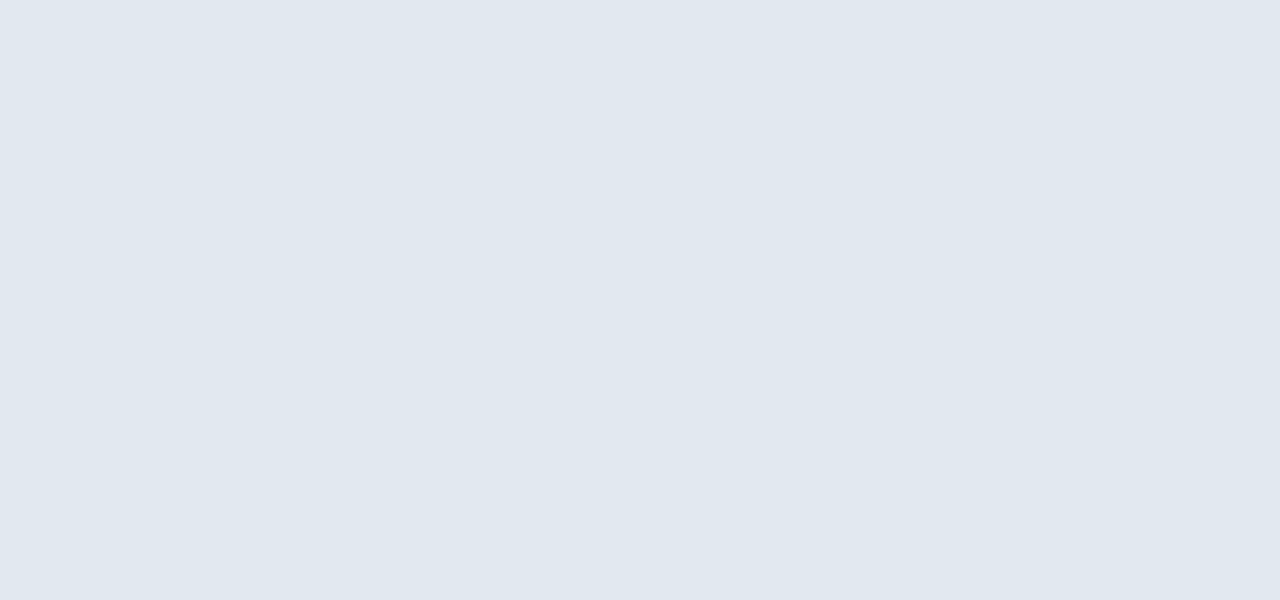
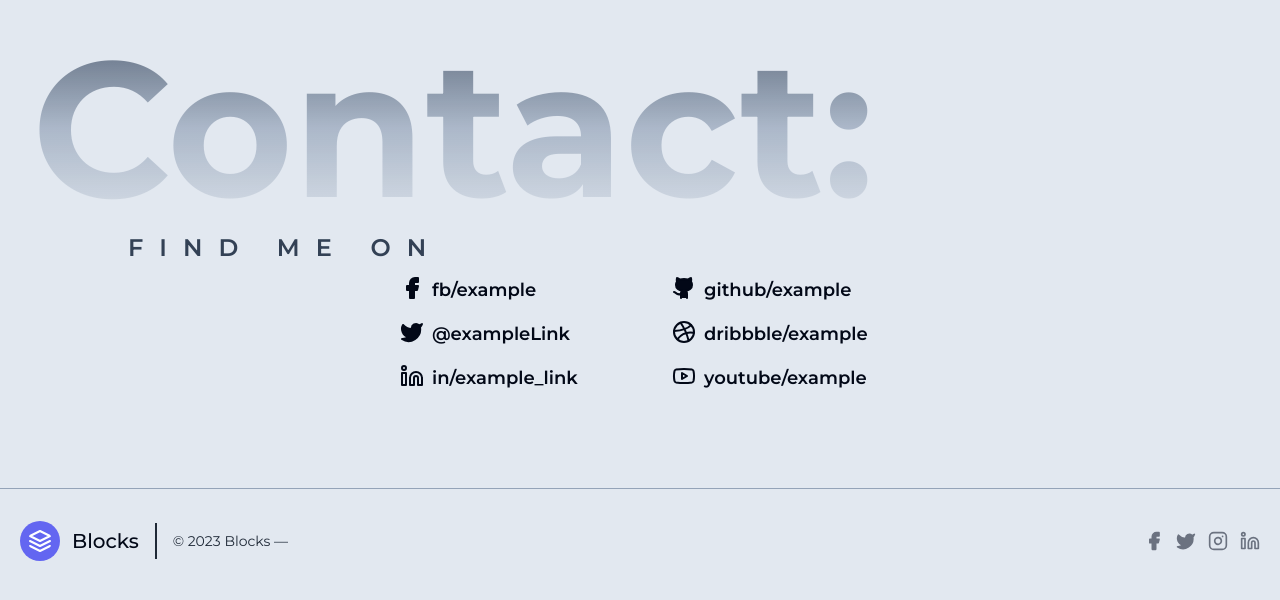
Before and after one commit to Avijit-Sarkar/blocks, a Next.js app: page / in a window 1280 px wide. Shown: the part 3688-4288 px from the top of the page. Before the commit the page ends 3632 px from the top, so only its background shows below. Built offline with nearby package versions, Linux system fonts and the light colour scheme.

Commit message:
templete done.

```diff
--- a/src/app/page.tsx
+++ b/src/app/page.tsx
@@ -1,5 +1,6 @@
 import About from "@/components/About";
 import Banner from "@/components/Banner";
+import Contact from "@/components/Contact";
 import Experience from "@/components/Experience";
 import Works from "@/components/Works";
 
@@ -16,6 +17,7 @@ export default function Home() {
       <About />
       <Experience />
       <Works />
+      <Contact />
     </>
   );
 }
--- /dev/null
+++ b/src/components/Contact.tsx
@@ -0,0 +1,32 @@
+import { FC } from "react";
+import ContactSection from "./ContactSection";
+import GradiantText from "./GradiantText";
+import Footer from "./Footer";
+
+interface ContactProps {}
+
+const Contact: FC<ContactProps> = ({}) => {
+  return (
+    <section id="contact" className="min-h-screen">
+      <div className="container max-w-7xl mx-auto  ">
+        <GradiantText
+          text="Contact:"
+          className="mt-[90px] md:mt-16 lg:mt-8"
+          textSizes="!text-[4rem] md:!text-[8rem] lg:!text-[12rem]"
+        />
+        <main className="flex items-center pt-20 md:pt-12 lg:pt-32 text-black w-full min-h-[75vh] md:min-h-[90vh] lg:min-h-[65vh]  dark:text-white">
+          <div className="w-full h-full inline-block  rounded-md pt-24 md:mt-24 lg:mt-[4rem] p-2 xl:p-24 lg:p-16 md:p-12 sm:p-10">
+            <h2 className="title-font text-slate-700 font-semibold dark:text-white tracking-[16px] uppercase text-2xl mb-3">
+              Find Me On
+            </h2>
+            <ContactSection />
+          </div>
+        </main>
+      </div>
+      <hr className="border-t border-solid border-slate-400 dark:border-slate-700" />
+      <Footer />
+    </section>
+  );
+};
+
+export default Contact;
--- /dev/null
+++ b/src/components/ContactSection.tsx
@@ -0,0 +1,84 @@
+import {
+  Facebook,
+  Twitter,
+  Linkedin,
+  Github,
+  Dribbble,
+  Youtube,
+} from "lucide-react";
+import Image from "next/image";
+import Link from "next/link";
+import { FC } from "react";
+
+interface ContactSectionProps {}
+
+const ContactSection: FC<ContactSectionProps> = ({}) => {
+  return (
+    <div className="flex-grow z-10 flex flex-wrap justify-center  md:text-left text-center order-first">
+      <div className="lg:w-1/4 md:w-1/3 w-full px-4 md:ml-4">
+        <nav className="list-none mb-10 lg:mb-0 space-y-4">
+          <li>
+            <Link
+              href={""}
+              className="text-dark flex gap-2 text-lg font-semibold  dark:text-gray-400 dark:hover:text-white"
+            >
+              <Facebook fill="currentColor" />
+              fb/example
+            </Link>
+          </li>
+          <li>
+            <Link
+              href={""}
+              className="text-dark flex gap-2 text-lg font-semibold  dark:text-gray-400 dark:hover:text-white"
+            >
+              <Twitter fill="currentColor" />
+              @exampleLink
+            </Link>
+          </li>
+          <li>
+            <Link
+              href={""}
+              className="text-dark flex gap-2 text-lg font-semibold  dark:text-gray-400 dark:hover:text-white"
+            >
+              <Linkedin />
+              in/example_link
+            </Link>
+          </li>
+        </nav>
+      </div>
+
+      <div className="lg:w-1/4 md:w-1/3 w-full px-4 md:ml-4">
+        <nav className="list-none mb-10 lg:mb-0 space-y-4">
+          <li>
+            <Link
+              href={""}
+              className="text-dark flex gap-2 text-lg font-semibold  dark:text-gray-400 dark:hover:text-white"
+            >
+              <Github fill="currentColor" />
+              github/example
+            </Link>
+          </li>
+          <li>
+            <Link
+              href={""}
+              className="text-dark flex gap-2 text-lg font-semibold  dark:text-gray-400 dark:hover:text-white"
+            >
+              <Dribbble color="currentColor" />
+              dribbble/example
+            </Link>
+          </li>
+          <li>
+            <Link
+              href={""}
+              className="text-dark flex gap-2 text-lg font-semibold  dark:text-gray-400 dark:hover:text-white"
+            >
+              <Youtube color="currentColor" /> youtube/example
+            </Link>
+          </li>
+        </nav>
+      </div>
+    </div>
+  );
+};
+
+export default ContactSection;
--- /dev/null
+++ b/src/components/Footer.tsx
@@ -0,0 +1,48 @@
+import { Facebook, Instagram, LinkedinIcon, Twitter } from "lucide-react";
+import Link from "next/link";
+import { FC } from "react";
+
+interface FooterProps {}
+
+const Footer: FC<FooterProps> = ({}) => {
+  return (
+    <footer className="text-gray-800 dark:text-gray-400  body-font">
+      <div className="container max-w-7xl bottom-0 px-5 py-8 mx-auto flex items-center sm:flex-row flex-col">
+        <a className="flex title-font font-medium items-center md:justify-start justify-center text-dark dark:text-white">
+          <svg
+            xmlns="http://www.w3.org/2000/svg"
+            fill="none"
+            stroke="currentColor"
+            strokeLinecap="round"
+            strokeLinejoin="round"
+            strokeWidth="2"
+            className="w-10 h-10 text-white p-2 bg-indigo-500 rounded-full"
+            viewBox="0 0 24 24"
+          >
+            <path d="M12 2L2 7l10 5 10-5-10-5zM2 17l10 5 10-5M2 12l10 5 10-5"></path>
+          </svg>
+          <span className="ml-3 text-xl">Blocks</span>
+        </a>
+        <p className="text-sm text-gray-800 dark:text-gray-400 sm:ml-4 sm:pl-4 sm:border-l-2 sm:border-gray-800 sm:py-2 sm:mt-0 mt-4">
+          © 2023 Blocks —
+        </p>
+        <span className="inline-flex sm:ml-auto sm:mt-0 mt-4 justify-center sm:justify-start">
+          <Link href={""} className="text-gray-500 dark:text-gray-400">
+            <Facebook fill="currentColor" size={20} />
+          </Link>
+          <Link href={""} className="ml-3 text-gray-500 dark:text-gray-400">
+            <Twitter fill="currentColor" size={20} />
+          </Link>
+          <Link href={""} className="ml-3 text-gray-500 dark:text-gray-400">
+            <Instagram size={20} />
+          </Link>
+          <Link href={""} className="ml-3 text-gray-500 dark:text-gray-400">
+            <LinkedinIcon size={20} />
+          </Link>
+        </span>
+      </div>
+    </footer>
+  );
+};
+
+export default Footer;
--- a/src/components/NavBar.tsx
+++ b/src/components/NavBar.tsx
@@ -79,7 +79,11 @@ const NavBar = () => {
           >
             Works
           </Link>
-          <Link href={""} className="mr-5 hover:scale-110 ">
+          <Link
+            href={"/#contact"}
+            onClick={handleScroll}
+            className="mr-5 hover:scale-110 "
+          >
             Contact Us
           </Link>
         </nav>
```
